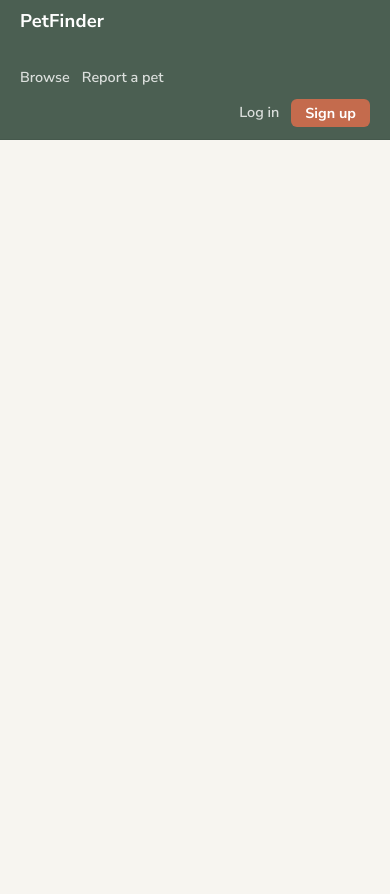
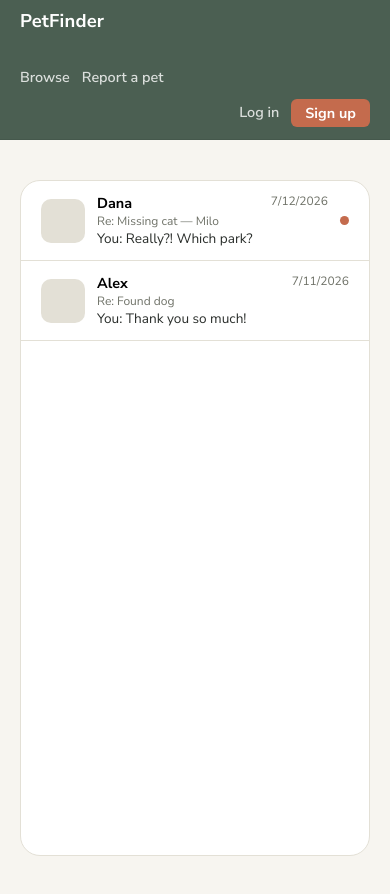
Before and after one commit to matarravitz/petfinder, a React (Vite) app: page /messages in a window 390 px wide. Shown: the top 894 px of the page. Before the commit the page ends 844 px from the top, so only its background shows below. Built offline with nearby package versions, Linux system fonts and the light colour scheme; no server answers.

Commit message:
Add messages page with split-pane layout, route, and nav link

```diff
--- a/src/App.jsx
+++ b/src/App.jsx
@@ -7,6 +7,7 @@ import SignupPage from './features/auth/SignupPage.jsx'
 import BrowseFeedPage from './features/posts/BrowseFeedPage.jsx'
 import CreatePostForm from './features/posts/CreatePostForm.jsx'
 import PostDetailPage from './features/posts/PostDetailPage.jsx'
+import MessagesPage from './features/messages/MessagesPage.jsx'
 
 export default function App() {
   return (
@@ -20,6 +21,7 @@ export default function App() {
             <Route path="/signup" element={<SignupPage />} />
             <Route path="/post/new" element={<CreatePostForm />} />
             <Route path="/post/:id" element={<PostDetailPage />} />
+            <Route path="/messages" element={<MessagesPage />} />
           </Routes>
         </Layout>
       </BrowserRouter>
--- a/src/features/layout/Layout.jsx
+++ b/src/features/layout/Layout.jsx
@@ -27,6 +27,11 @@ export default function Layout({ children }) {
               <Link className={navLinkClass('/post/new')} to="/post/new">
                 Report a pet
               </Link>
+              {user && (
+                <Link className={navLinkClass('/messages')} to="/messages">
+                  Messages
+                </Link>
+              )}
             </div>
             <div className="app-nav-auth">
               {user ? (
--- a/src/features/layout/theme.css
+++ b/src/features/layout/theme.css
@@ -1068,3 +1068,52 @@ body {
   padding: 0 var(--space-md);
   cursor: pointer;
 }
+
+/* ---------- Messages page layout ---------- */
+
+.messages-page {
+  display: grid;
+  grid-template-columns: minmax(260px, 340px) 1fr;
+  height: calc(100vh - 64px - var(--space-lg) - var(--space-xl));
+  min-height: 420px;
+  border: 1px solid var(--color-border);
+  border-radius: var(--radius);
+  overflow: hidden;
+  background: var(--color-surface);
+}
+
+.messages-list-pane {
+  border-right: 1px solid var(--color-border);
+  overflow-y: auto;
+}
+
+.messages-thread-pane {
+  min-width: 0;
+}
+
+@media (max-width: 640px) {
+  .messages-page {
+    grid-template-columns: 1fr;
+  }
+
+  .messages-list-pane {
+    border-right: none;
+  }
+
+  .messages-thread-pane,
+  .messages-list-pane {
+    display: block;
+  }
+
+  .messages-page.has-active-thread .messages-list-pane {
+    display: none;
+  }
+
+  .messages-page:not(.has-active-thread) .messages-thread-pane {
+    display: none;
+  }
+
+  .thread-back-button {
+    display: inline-block;
+  }
+}
--- /dev/null
+++ b/src/features/messages/MessagesPage.jsx
@@ -0,0 +1,74 @@
+import { useEffect, useState } from 'react'
+import { useLocation } from 'react-router-dom'
+import ConversationList from './ConversationList.jsx'
+import ThreadPane from './ThreadPane.jsx'
+import { createInitialConversations } from './mockConversations.js'
+
+export default function MessagesPage() {
+  const location = useLocation()
+  const [conversations, setConversations] = useState(createInitialConversations)
+  const [activeId, setActiveId] = useState(null)
+
+  useEffect(() => {
+    const openPostId = location.state?.openPostId
+    const otherUser = location.state?.otherUser
+    if (!openPostId || !otherUser) return
+
+    setConversations((prev) => {
+      const existing = prev.find((c) => c.postId === openPostId && c.otherUser.id === otherUser.id)
+      if (existing) {
+        setActiveId(existing.id)
+        return prev
+      }
+      const created = {
+        id: crypto.randomUUID(),
+        postId: openPostId,
+        postSummary: location.state?.postSummary ?? { type: 'missing', species: '', petName: null, photoUrl: null },
+        otherUser,
+        unread: false,
+        messages: [],
+      }
+      setActiveId(created.id)
+      return [created, ...prev]
+    })
+    // eslint-disable-next-line react-hooks/exhaustive-deps
+  }, [location.state?.openPostId, location.state?.otherUser?.id])
+
+  function handleSelect(id) {
+    setActiveId(id)
+    setConversations((prev) => prev.map((c) => (c.id === id ? { ...c, unread: false } : c)))
+  }
+
+  function handleSend(text) {
+    setConversations((prev) =>
+      prev.map((c) =>
+        c.id === activeId
+          ? {
+              ...c,
+              messages: [
+                ...c.messages,
+                { id: crypto.randomUUID(), fromMe: true, text, sentAt: new Date().toISOString() },
+              ],
+            }
+          : c
+      )
+    )
+  }
+
+  function handleBack() {
+    setActiveId(null)
+  }
+
+  const activeConversation = conversations.find((c) => c.id === activeId) ?? null
+
+  return (
+    <div className={`messages-page${activeId ? ' has-active-thread' : ''}`}>
+      <div className="messages-list-pane">
+        <ConversationList conversations={conversations} activeId={activeId} onSelect={handleSelect} />
+      </div>
+      <div className="messages-thread-pane">
+        <ThreadPane conversation={activeConversation} onSend={handleSend} onBack={handleBack} />
+      </div>
+    </div>
+  )
+}
```
Also changed, not shown: 2 other files (tests, documents, lock files or other folders).
